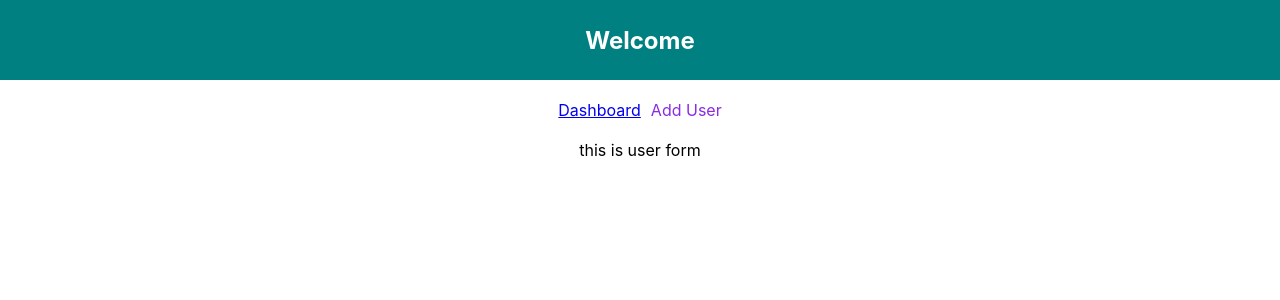
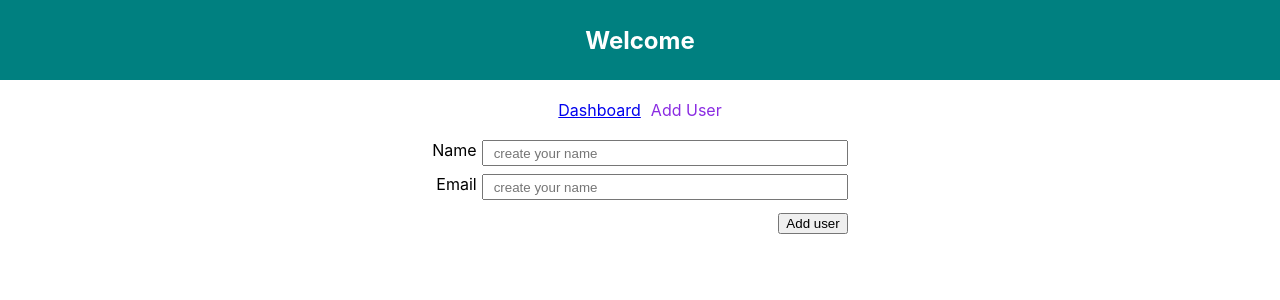
Before and after one commit to Sevada20/Project_CRUD, a React (Create React App) app: page /add in a window 1280 px wide. Shown: the top 300 px of the page. Built offline with nearby package versions, Linux system fonts and the light colour scheme.

Commit message:
Transformed and controlled inputs within the form

```diff
--- /dev/null
+++ b/src/components/Input.module.css
@@ -0,0 +1,13 @@
+.inputItemContainer {
+  display: flex;
+  column-gap: 5px;
+  float: right;
+  justify-content: flex-end;
+}
+
+.inputItemContainer input {
+  padding-left: 10px;
+  width: 350px;
+  height: 20px;
+  float: right;
+}
--- /dev/null
+++ b/src/components/Input.tsx
@@ -0,0 +1,25 @@
+import React from "react";
+import styles from "./Input.module.css";
+
+type InputProps = {
+  label: string;
+  value: string;
+  type: string;
+  onChange: (e: string) => void;
+};
+
+function Input({ label, type, value, onChange }: InputProps) {
+  return (
+    <div className={styles.inputItemContainer}>
+      <label htmlFor={label}>{label}</label>
+      <input
+        placeholder="create your name"
+        type={type}
+        id={label}
+        value={value}
+        onChange={(e) => onChange(e.target.value)}
+      />
+    </div>
+  );
+}
+export default Input;
--- /dev/null
+++ b/src/modules/User/UserForm.module.css
@@ -0,0 +1,10 @@
+.container {
+  display: flex;
+  flex-direction: column;
+  justify-content: center;
+  gap: 8px;
+}
+.buttonAddUser input {
+  float: right;
+  margin-top: 5px;
+}
--- a/src/modules/User/UserForm.tsx
+++ b/src/modules/User/UserForm.tsx
@@ -1,5 +1,36 @@
+import React from "react";
+import Input from "../../components/Input";
+import styles from "./UserForm.module.css";
 const UserForm = () => {
-  return <div>this is user form</div>;
+  const [nameInput, setNameInput] = React.useState<string>("");
+  const [emailInput, setEmailInput] = React.useState<string>("");
+
+  const handleClickNameInput = (e: string) => {
+    setNameInput(e);
+  };
+  const handleClickEmailInput = (e: string) => {
+    setEmailInput(e);
+  };
+
+  return (
+    <form className={styles.container}>
+      <Input
+        label="Name"
+        type="text"
+        value={nameInput}
+        onChange={handleClickNameInput}
+      />
+      <Input
+        label="Email"
+        type="email"
+        value={emailInput}
+        onChange={handleClickEmailInput}
+      />
+      <div className={styles.buttonAddUser}>
+        <input type="submit" value="Add user" />
+      </div>
+    </form>
+  );
 };
 
 export default UserForm;
```
